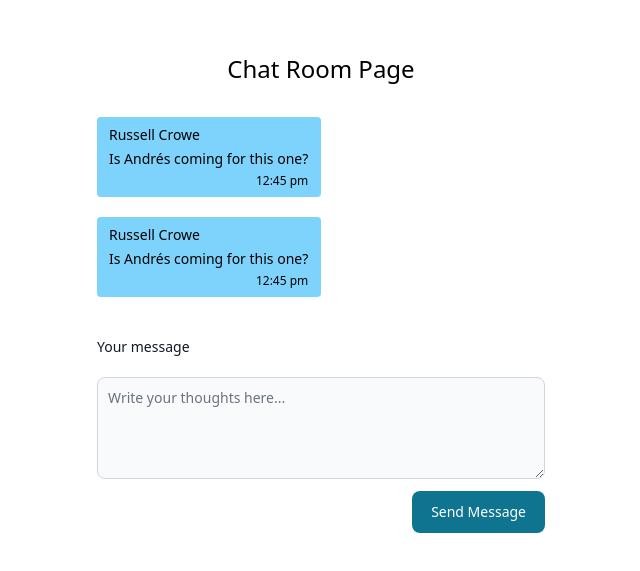
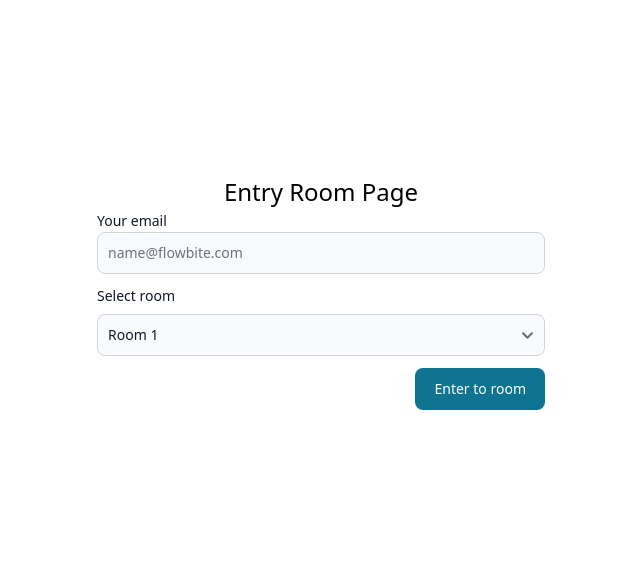
Before and after one commit to dcortesnet/Reactjs-nodejs-realtime-chat, a React (Vite) app in the folder frontend/: page / in a window 1280 px wide. Shown: the part 107-678 px from the top of the page, without its empty margins (319-959 px from the left). Built offline with nearby package versions, Linux system fonts and the light colour scheme.

Commit message:
Refactor name frontend

```diff
--- a/frontend/src/App.tsx
+++ b/frontend/src/App.tsx
@@ -1,9 +1,10 @@
 import { ChatRoomPage } from './pages/ChatRoomPage';
+import { EntryRoomPage } from './pages/EntryRoomPage';
 
 function App() {
   return (
     <div className="h-screen">
-      <ChatRoomPage />
+      <EntryRoomPage />
     </div>
   );
 }
--- a/frontend/src/components/EntryForm.tsx
+++ b/frontend/src/components/EntryRoomForm.tsx
@@ -1,8 +1,17 @@
 import { Button, Label, TextInput } from 'flowbite-react';
+import { useState } from 'react';
 
-export function EntryForm() {
+export function EntryRoomForm() {
+  const [email, setEmail] = useState('');
+  const [room, setRoom] = useState('room1');
+
+  const handleSubmit = () => {};
+
   return (
-    <form className="max-w-md w-full flex flex-col gap-3">
+    <form
+      onSubmit={handleSubmit}
+      className="max-w-md w-full flex flex-col gap-3"
+    >
       <div>
         <div className="block">
           <Label htmlFor="email" value="Your email" />
@@ -12,6 +21,7 @@ export function EntryForm() {
           placeholder="name@flowbite.com"
           required
           type="email"
+          onChange={(e) => setEmail(e.target.value)}
         />
       </div>
       <div>
@@ -24,6 +34,8 @@ export function EntryForm() {
         <select
           id="rooms"
           className="bg-gray-50 border border-gray-300 text-gray-900 text-sm rounded-lg focus:ring-blue-500 focus:border-blue-500 block w-full p-2.5 dark:bg-gray-700 dark:border-gray-600 dark:placeholder-gray-400 dark:text-white dark:focus:ring-blue-500 dark:focus:border-blue-500"
+          value={room}
+          onChange={(e) => setRoom(e.target.value)}
         >
           <option value="room1" selected>
             Room 1
@@ -33,7 +45,7 @@ export function EntryForm() {
         </select>
       </div>
       <div className="col-span-2 text-right flex justify-end">
-        <Button>Enter to room</Button>
+        <Button type="submit">Enter to room</Button>
       </div>
     </form>
   );
--- a/frontend/src/pages/EntryPage.tsx
+++ /dev/null
@@ -1,11 +0,0 @@
-import { EntryForm } from '../components/EntryForm';
-import { Title } from '../components/Title';
-
-export function EntryPage() {
-  return (
-    <div className="h-full flex flex-col justify-center items-center p-5">
-      <Title title="Entry Page" />
-      <EntryForm />
-    </div>
-  );
-}
--- /dev/null
+++ b/frontend/src/pages/EntryRoomPage.tsx
@@ -0,0 +1,11 @@
+import { EntryRoomForm } from '../components/EntryRoomForm';
+import { Title } from '../components/Title';
+
+export function EntryRoomPage() {
+  return (
+    <div className="h-full flex flex-col justify-center items-center p-5">
+      <Title title="Entry Room Page" />
+      <EntryRoomForm />
+    </div>
+  );
+}
```
